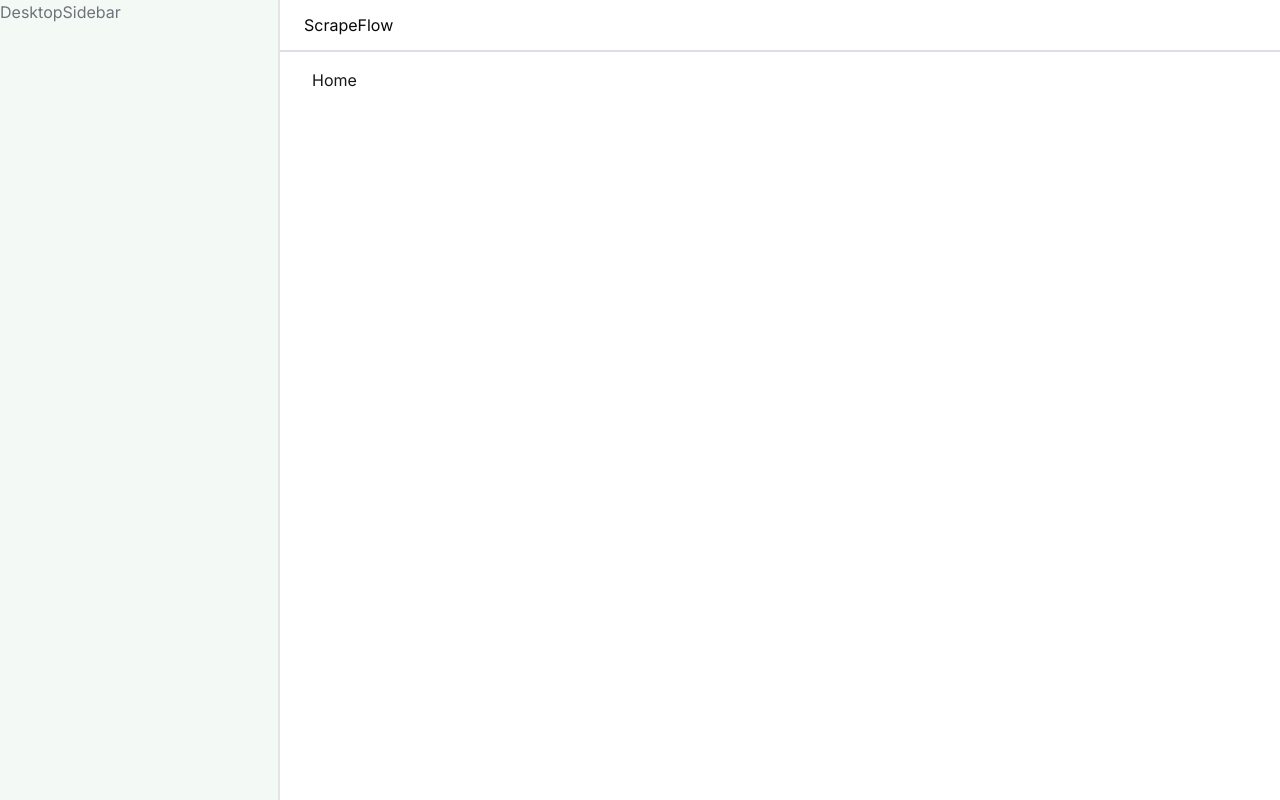
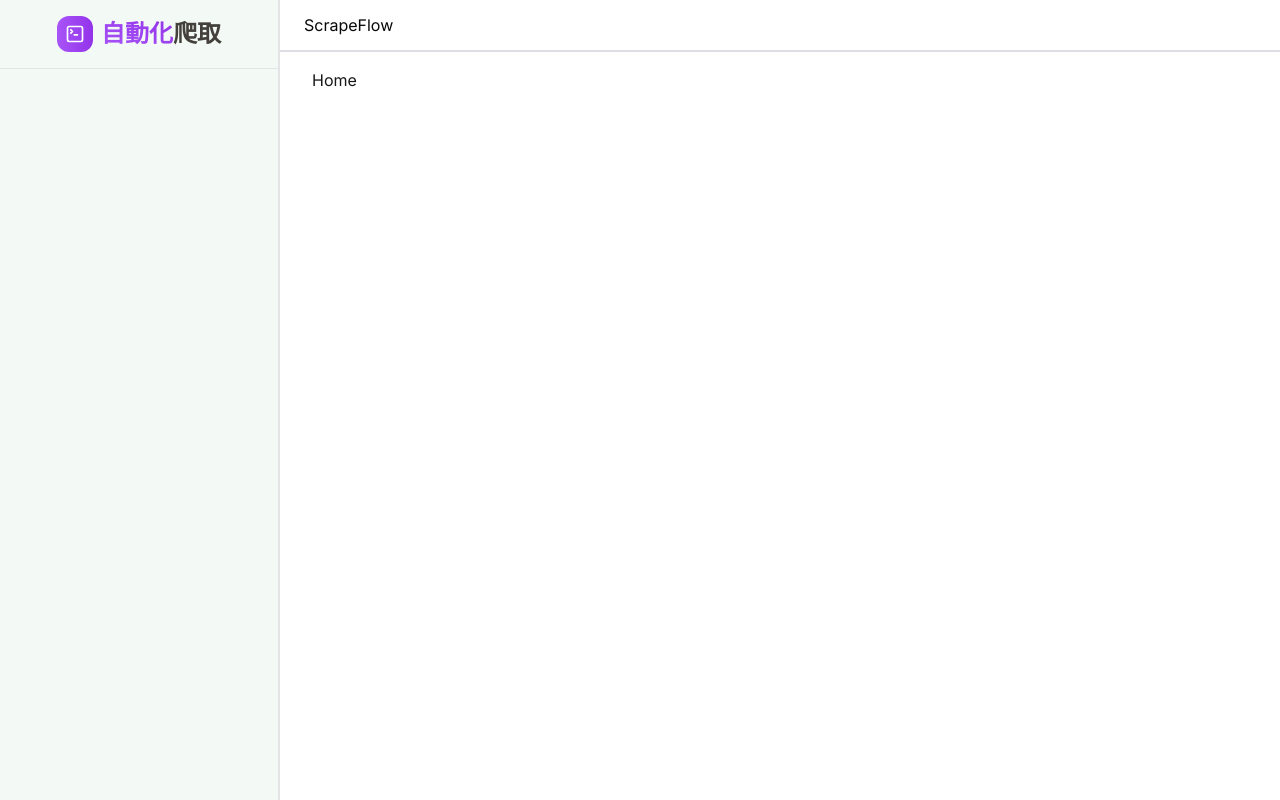
Before and after one commit to Vic428-human/scrape-flow, a Next.js app: page / in a window 1280 px wide. Built offline with nearby package versions, Linux system fonts and the light colour scheme.

Commit message:
logo 切版

```diff
--- /dev/null
+++ b/components/Logo.tsx
@@ -0,0 +1,42 @@
+import { cn } from "@/lib/utils";
+import { SquareTerminal } from "lucide-react";
+import Link from "next/link";
+import React from "react";
+
+const Logo = ({
+  fontSize = "text-2xl",
+  iconSize = 20,
+}: {
+  fontSize?: string;
+  iconSize?: number;
+}) => {
+  return (
+    <div>
+      <Link
+        href="/"
+        className={cn(
+          "text-2xl font-extrabold flex items-center gap-2",
+          fontSize
+        )}
+      >
+        <div
+          className="rounded-xl bg-gradient-to-r from-purple-500 to-purple-600
+ p-2"
+        >
+          <SquareTerminal size={iconSize} className="stroke-white" />
+        </div>
+        <div>
+          <span
+            className="bg-gradient-to-tr from-purple-500 to-purple-600
+ bg-clip-text text-transparent"
+          >
+            自動化
+          </span>
+          <span className="text-stone-700 dark:text-stone-300">爬取</span>
+        </div>
+      </Link>
+    </div>
+  );
+};
+
+export default Logo;
--- a/components/Sidebar.tsx
+++ b/components/Sidebar.tsx
@@ -8,6 +8,7 @@
   ShieldCheckIcon,
 } from "lucide-react";
 import React from "react";
+import Logo from "./Logo";
 
 const routes = [
   {
@@ -38,7 +39,9 @@
     // 最終寬度仍會被鎖定在 280px，因為 min/max 會覆蓋 width 的彈性。
     // min-w-[280px] max-w-[280px]
     <div className="relative hidden md:block min-w-[280px] max-w-[280px] h-screen overflow-hidden w-full bg-primary/5 text-muted-foreground dark:bg-secondary/30 dark:text-foreground border-r-2 border-separate">
-      DesktopSidebar
+      <div className="flex justify-center items-center gap-2 border-b-[1px] border-separate p-4">
+        <Logo />
+      </div>
     </div>
   );
 };
```
